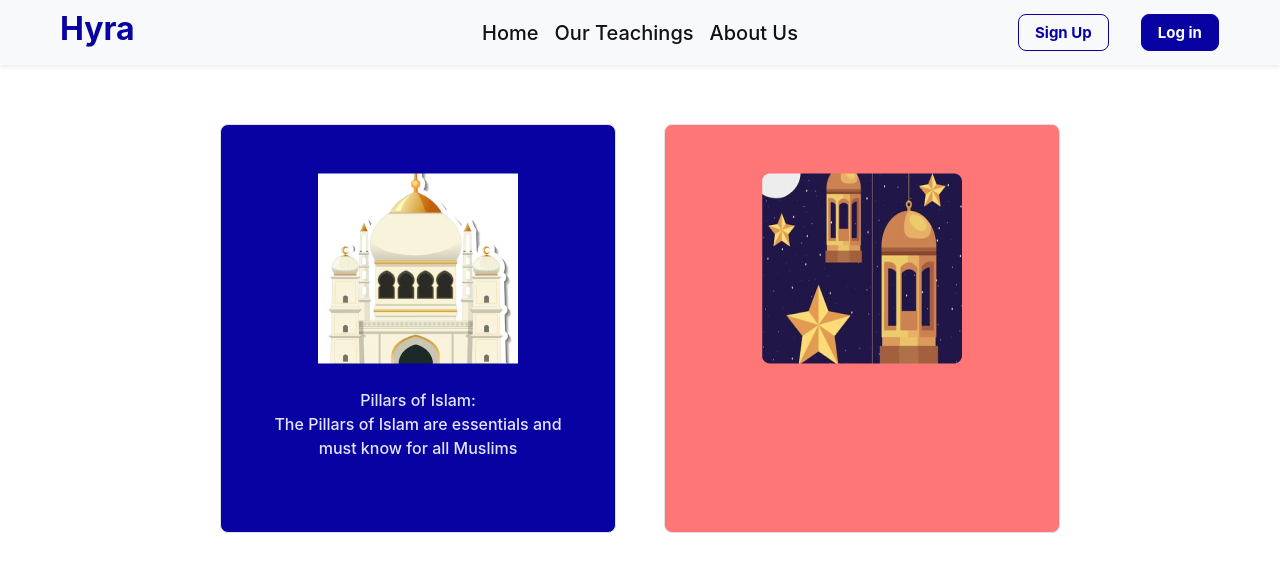
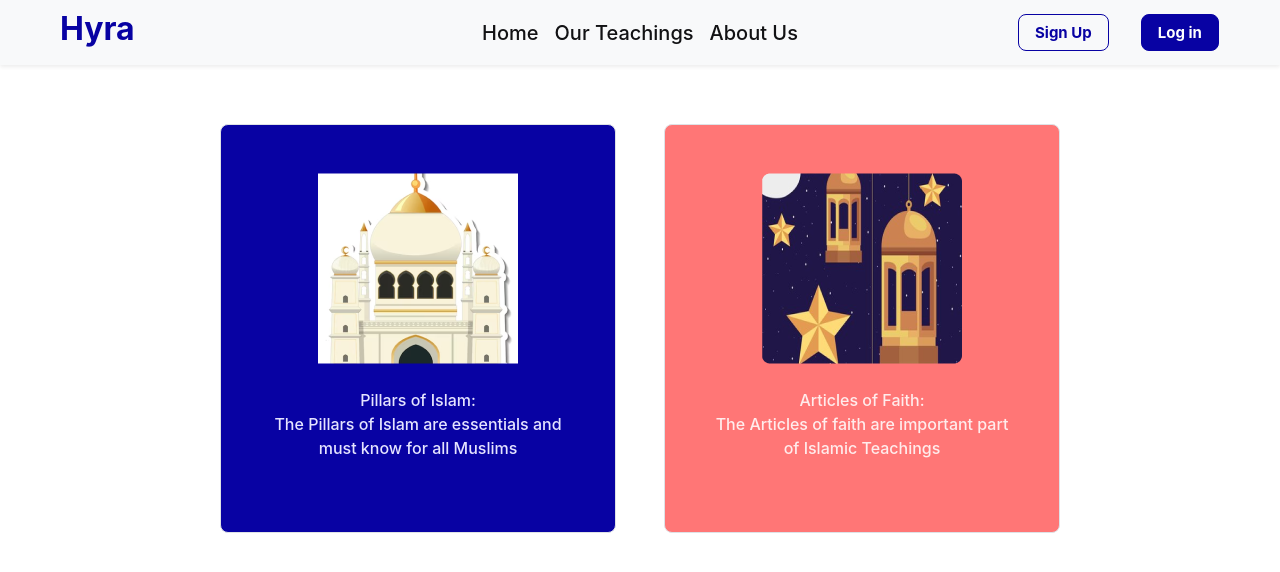
Before and after one commit to Oluwafemi-John1/Hyra-App, a React (Vite) app: page /ourteachings in a window 1280 px wide. Shown: the top 572 px of the page. Built offline with nearby package versions, Linux system fonts and the light colour scheme.

Commit message:
Update styles in Ourteachings component

```diff
--- a/src/components/Ourteachings.jsx
+++ b/src/components/Ourteachings.jsx
@@ -24,7 +24,12 @@ const Ourteachings = () => {
     }
 
     let textTwo = {
-
+        color: '#FFECEC',
+        fontFamily: 'Inter',
+        fontSize: '16px',
+        fontStyle: 'normal',
+        fontWeight: '500',
+        lineHeight: '24px'
     }
 
     return (
@@ -34,11 +39,11 @@ const Ourteachings = () => {
                 <div className="row mx-auto p-4">
                     <div className="col-lg col-md col-12 border mx-lg-4 mx-md-2 mx-1 p-lg-5 my-3 my-lg-0 my-md-0" style={boxOne}>
                         <img src={teach1} className='img-fluid' alt="" />
-                        <p className='my-4 text-justify' style={textOne}>Pillars of Islam:<br />The Pillars of Islam are essentials and must know for all Muslims</p>
+                        <p className='my-4 text-justify' style={textOne}>Pillars of Islam:<br/>The Pillars of Islam are essentials and must know for all Muslims</p>
                     </div>
                     <div className="col-lg col-md col-12 border mx-lg-4 mx-md-2 mx-1 p-lg-5 my-3 my-lg-0 my-md-0" style={boxTwo}>
                         <img src={teach2} className='img-fluid' alt="" />
-                        <p className="my-4"></p>
+                        <p className="my-4" style={textTwo}>Articles of Faith: <br/> The Articles of faith are important part of Islamic Teachings</p>
                     </div>
                 </div>
             </div>
```
